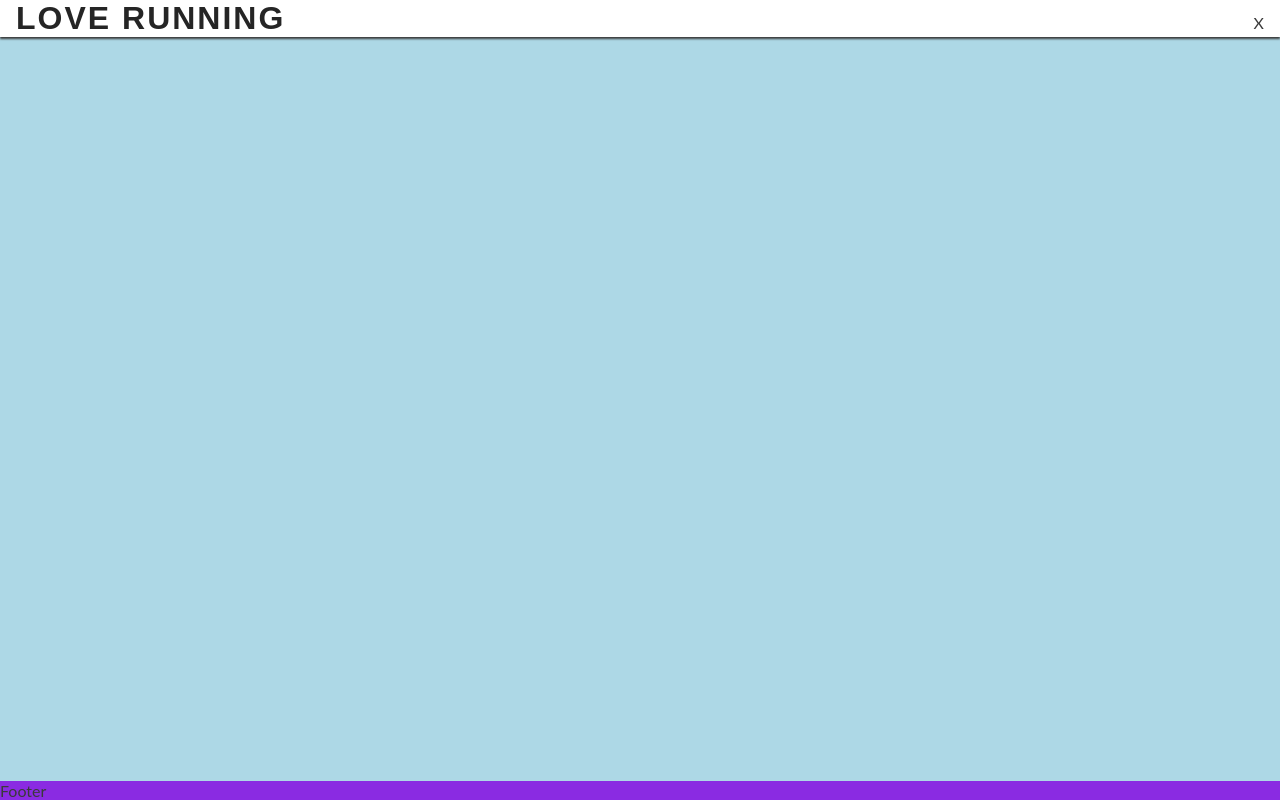
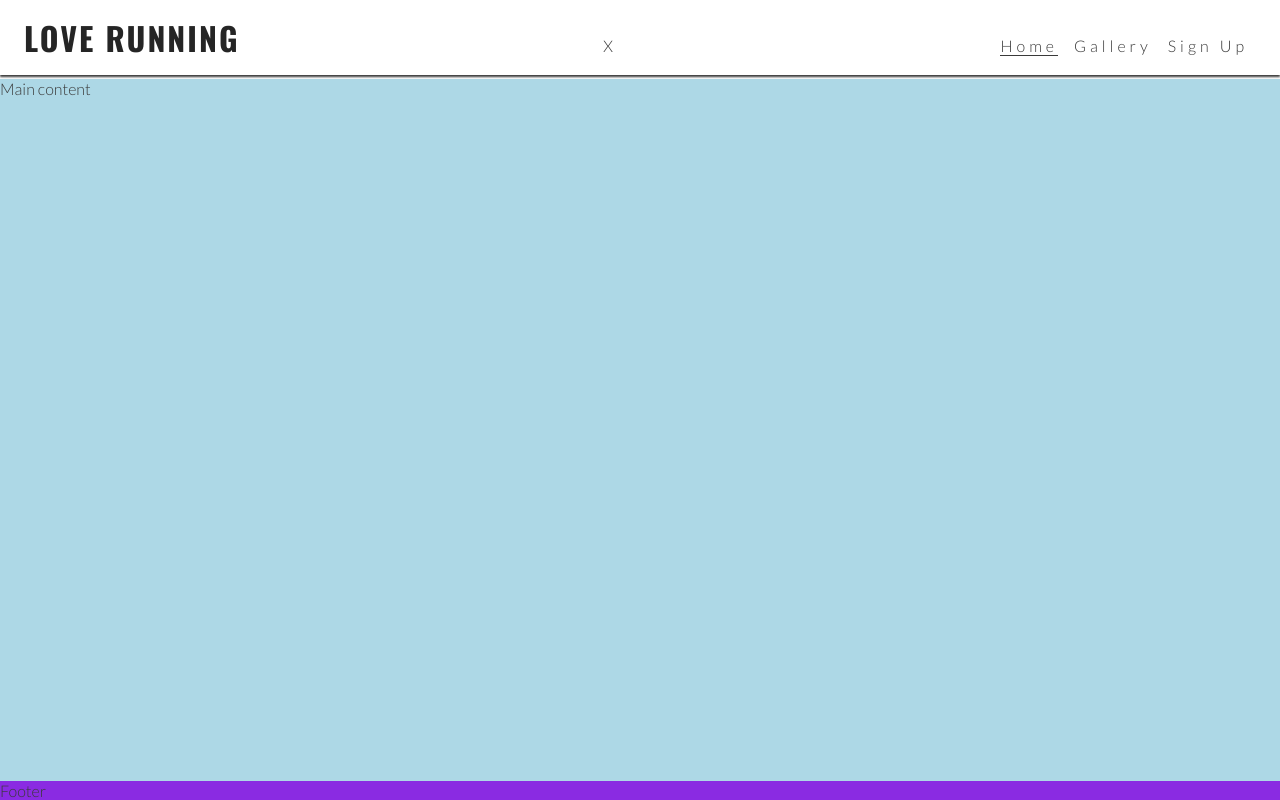
Before and after one commit to Abdirizak0/love-running, a plain HTML site: page index.html in a window 1280 px wide. Drawn offline with nearby package versions, Linux system fonts and the light colour scheme.

Commit message:
logo lager and main make 79px

```diff
--- a/assets/css/style.css
+++ b/assets/css/style.css
@@ -1,10 +1,10 @@
-@import url ('https://fonts.googleapis.com/css?family=Open+Sans&display=swap');
+/* Google fonts import */
+@import url('https://fonts.googleapis.com/css2?family=Lato:wght@300&family=Oswald:wght@200;300;400;500;600;700&display=swap');
 
 * {
     padding: 0;
     margin: 0;
     box-sizing: border-box;
-
 
 }
 
@@ -59,7 +59,7 @@ h1 {
 
 nav {
     position: absolute;
-    background-color: white;
+    background-color: #ffffff;
     width: 100%;
     left: 0;
     padding: 0 1rem;
@@ -83,9 +83,41 @@ nav {
 main {
     background-color: lightblue;
     flex: 1 0 auto;
-    margin-top: 47pxgit ;
+    margin-top: 47px;
 }
 
 footer {
     background-color: blueviolet;
 }
+
+@media screen and (min-width:768px) {
+    nav {
+        display: block;
+        position: relative;
+        box-shadow: none;
+        width: fit-content;
+        padding-right: 1rem;
+    }
+
+    #menu {
+        display: flex;
+    }
+
+    #menu > li {
+        padding-left: 1rem;
+    }
+
+    .nav-toggle-label {
+        display: none;
+    }
+
+    #logo{
+        font-size: 200%;
+        line-height: 75px;
+        margin: 0 0.5rem
+    }
+
+    main{
+        margin-top: 79px;
+    }
+}
```
